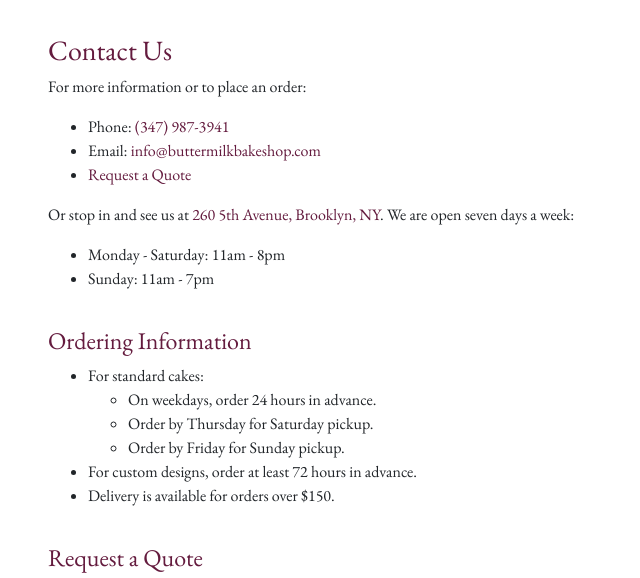
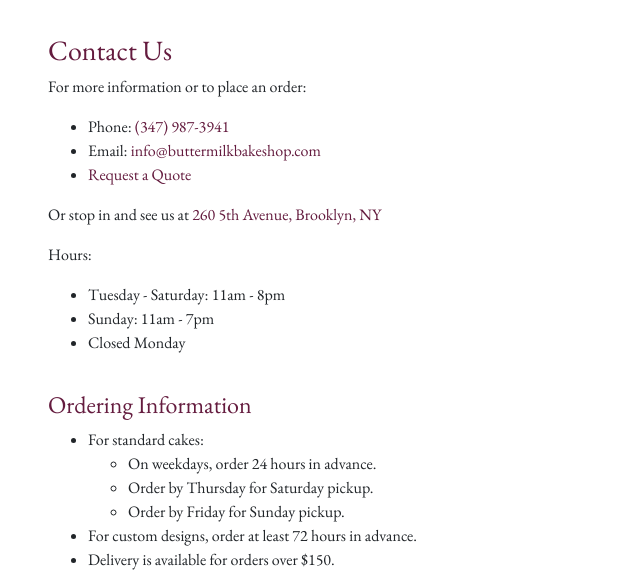
Before and after one commit to buttermilkweb/buttermilkweb.github.io, a plain HTML site: page contact.html in a window 1280 px wide. Shown: the part 220-798 px from the top of the page, without its empty margins (247-887 px from the left). Drawn offline with nearby package versions, Linux system fonts and the light colour scheme.

```diff
--- a/contact.html
+++ b/contact.html
@@ -69,10 +69,12 @@
             <li><a href="#quote">Request a Quote</a></li>
           </ul>
 
-          <p>Or stop in and see us at <a href="https://goo.gl/maps/pwtKZ8zZRt32" target="_blank">260 5th Avenue, Brooklyn, NY</a>. We are open seven days a week:</p>
+          <p>Or stop in and see us at <a href="https://goo.gl/maps/pwtKZ8zZRt32" target="_blank">260 5th Avenue, Brooklyn, NY</a></p>
+          <p>Hours:</p>
           <ul>
-            <li>Monday - Saturday: 11am - 8pm</li>
+            <li>Tuesday - Saturday: 11am - 8pm</li>
             <li>Sunday: 11am - 7pm</li>
+            <li>Closed Monday</li>
           </ul>
 
 
```
Also changed, not shown: index.html (+4 -2 lines).
